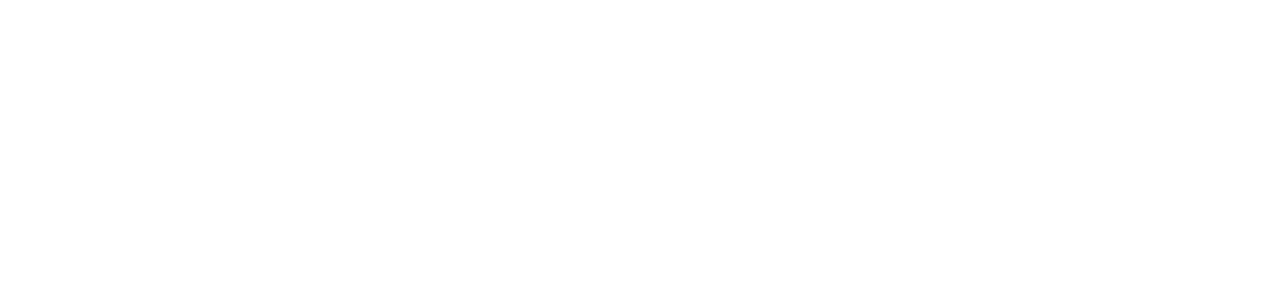
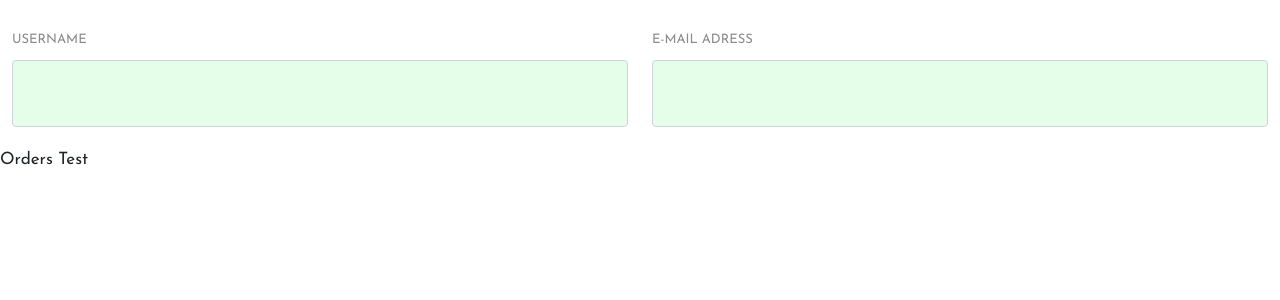
Before and after one commit to Na-Young-Woo/shoeShop, a React (Create React App) app: page /profile in a window 1280 px wide. Before the commit this address had no page. Shown: the top 300 px of the page. Built offline with nearby package versions, Linux system fonts and the light colour scheme.

Commit message:
ProfileScreen 추가 및 관련 Components 추가

```diff
--- a/src/App.js
+++ b/src/App.js
@@ -4,6 +4,7 @@
 import { BrowserRouter as Router, Routes, Route } from "react-router-dom";
 import HomeScreen from "./screens/HomeScreen";
 import Login from "./screens/Login";
+import ProfileScreen from "./screens/ProfileScreen";
 
 const App = () => {
   return (
@@ -11,6 +12,7 @@
       <Routes>
         <Route path="/" element={<HomeScreen />} exact />
         <Route path="/login" element={<Login />} />
+        <Route path="/profile" element={<ProfileScreen />} />
       </Routes>
     </Router>
   );
--- a/src/components/loadingError/Toast.jsx
+++ b/src/components/loadingError/Toast.jsx
@@ -5,10 +5,10 @@
     <div>
       <ToastContainer
         position="top-right"
-        hideProgressBar={flase}
-        newestOnTop={flase}
-        closeOnClick
-        rtl={flase}
+        // hideProgressBar={false}
+        // newestOnTop={false}
+        // closeOnClick
+        // rtl={false}
       />
       <ToastContainer />
     </div>
--- /dev/null
+++ b/src/components/profileComponents/Orders.jsx
@@ -0,0 +1,12 @@
+import React from "react";
+
+const Orders = () => {
+  return (
+    <div className="d-flex justify-content-center align-content-center flex-column">
+      {}
+      Orders Test
+    </div>
+  );
+};
+
+export default Orders;
--- /dev/null
+++ b/src/components/profileComponents/ProfileTabs.jsx
@@ -0,0 +1,30 @@
+import React from "react";
+import Toast from "../loadingError/Toast";
+
+const ProfileTabs = () => {
+  return (
+    <div>
+      <Toast />
+      <form className="row form-container">
+        <div className="col-md-6">
+          <div className="form">
+            <label htmlFor="" className="account-fn">
+              Username
+            </label>
+            <input type="text" className="form-control" required />
+          </div>
+        </div>
+        <div className="col-md-6">
+          <div className="form">
+            <label htmlFor="" className="accont-email">
+              E-mail Adress
+            </label>
+            <input type="email" className="form-control" required />
+          </div>
+        </div>
+      </form>
+    </div>
+  );
+};
+
+export default ProfileTabs;
--- /dev/null
+++ b/src/screens/ProfileScreen.jsx
@@ -0,0 +1,14 @@
+import React from "react";
+import Orders from "../components/profileComponents/Orders";
+import ProfileTabs from "../components/profileComponents/ProfileTabs";
+
+const ProfileScreen = () => {
+  return (
+    <div>
+      <ProfileTabs />
+      <Orders />
+    </div>
+  );
+};
+
+export default ProfileScreen;
```
